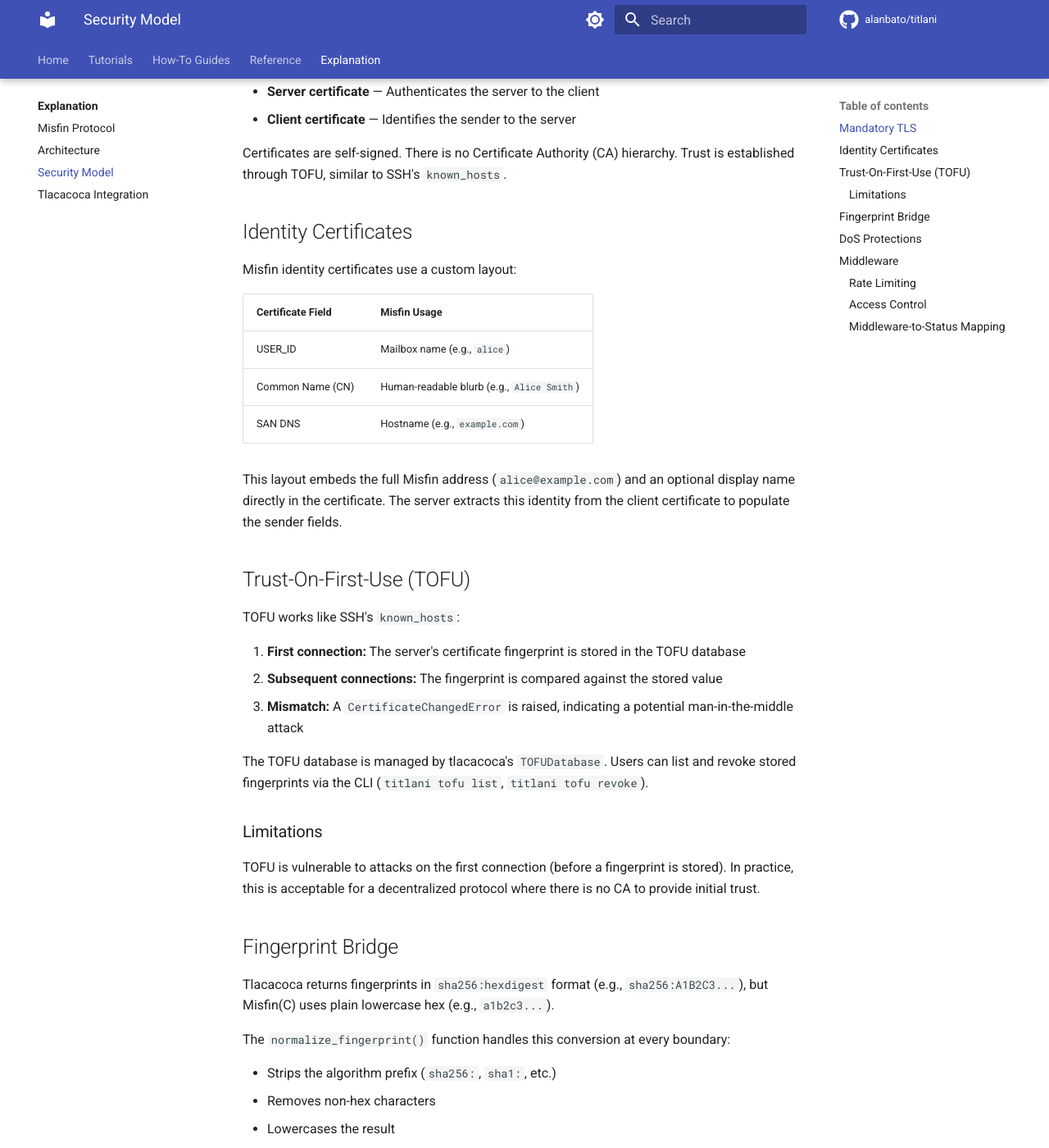
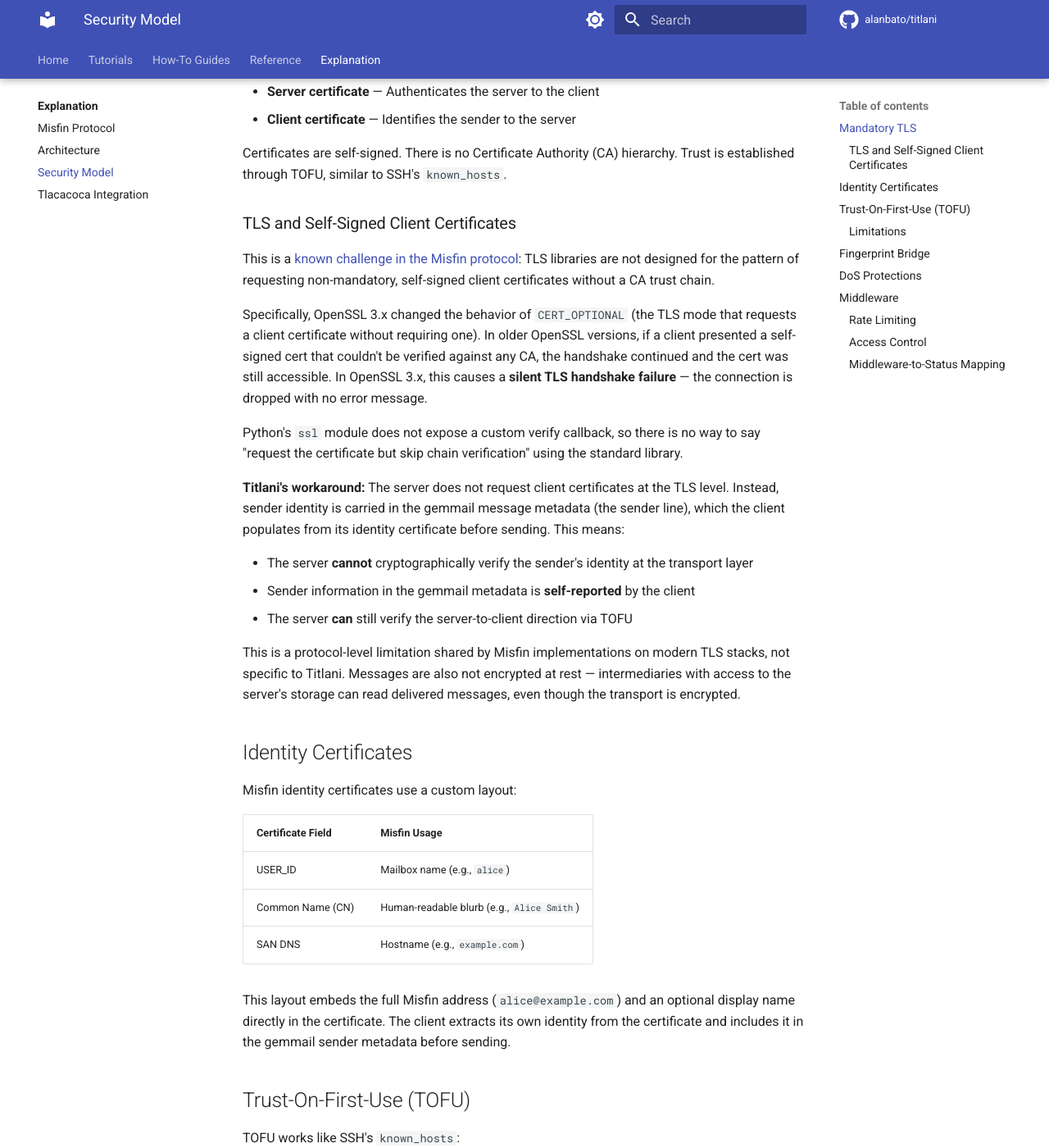
Before and after one commit to alanbato/titlani, an MkDocs documentation site: the page built from docs/explanation/security-model.md, in a window 1280 px wide and 1400 px high, scrolled down 338 px. Shown: the whole window at 82% size. Built offline with MkDocs 1.6.1 and Material for MkDocs 9.7.7, drawn with Linux system fonts in a browser that asks for light colours; comment, search, counter and statistics services are not loaded.

Commit message:
Fix silent TLS handshake failure with self-signed client certs on OpenSSL 3.x
OpenSSL 3.x rejects self-signed client certificates when CERT_OPTIONAL is set
without a CA trust store, causing silent connection drops. Disable client cert
requests at the TLS level — sender identity is carried in gemmail message
metadata instead. Document this as a known protocol-level limitation.

```diff
--- a/docs/explanation/security-model.md
+++ b/docs/explanation/security-model.md
@@ -11,6 +11,22 @@ All Misfin connections use TLS. There is no plaintext mode. Both client and serv
 
 Certificates are self-signed. There is no Certificate Authority (CA) hierarchy. Trust is established through TOFU, similar to SSH's `known_hosts`.
 
+### TLS and Self-Signed Client Certificates
+
+This is a [known challenge in the Misfin protocol](https://misfin.org/): TLS libraries are not designed for the pattern of requesting non-mandatory, self-signed client certificates without a CA trust chain.
+
+Specifically, OpenSSL 3.x changed the behavior of `CERT_OPTIONAL` (the TLS mode that requests a client certificate without requiring one). In older OpenSSL versions, if a client presented a self-signed cert that couldn't be verified against any CA, the handshake continued and the cert was still accessible. In OpenSSL 3.x, this causes a **silent TLS handshake failure** — the connection is dropped with no error message.
+
+Python's `ssl` module does not expose a custom verify callback, so there is no way to say "request the certificate but skip chain verification" using the standard library.
+
+**Titlani's workaround:** The server does not request client certificates at the TLS level. Instead, sender identity is carried in the gemmail message metadata (the sender line), which the client populates from its identity certificate before sending. This means:
+
+- The server **cannot** cryptographically verify the sender's identity at the transport layer
+- Sender information in the gemmail metadata is **self-reported** by the client
+- The server **can** still verify the server-to-client direction via TOFU
+
+This is a protocol-level limitation shared by Misfin implementations on modern TLS stacks, not specific to Titlani. Messages are also not encrypted at rest — intermediaries with access to the server's storage can read delivered messages, even though the transport is encrypted.
+
 ## Identity Certificates
 
 Misfin identity certificates use a custom layout:
@@ -21,7 +37,7 @@ Misfin identity certificates use a custom layout:
 | Common Name (CN) | Human-readable blurb (e.g., `Alice Smith`) |
 | SAN DNS | Hostname (e.g., `example.com`) |
 
-This layout embeds the full Misfin address (`alice@example.com`) and an optional display name directly in the certificate. The server extracts this identity from the client certificate to populate the sender fields.
+This layout embeds the full Misfin address (`alice@example.com`) and an optional display name directly in the certificate. The client extracts its own identity from the certificate and includes it in the gemmail sender metadata before sending.
 
 ## Trust-On-First-Use (TOFU)
 
```
Also changed, not shown: 1 other file.
